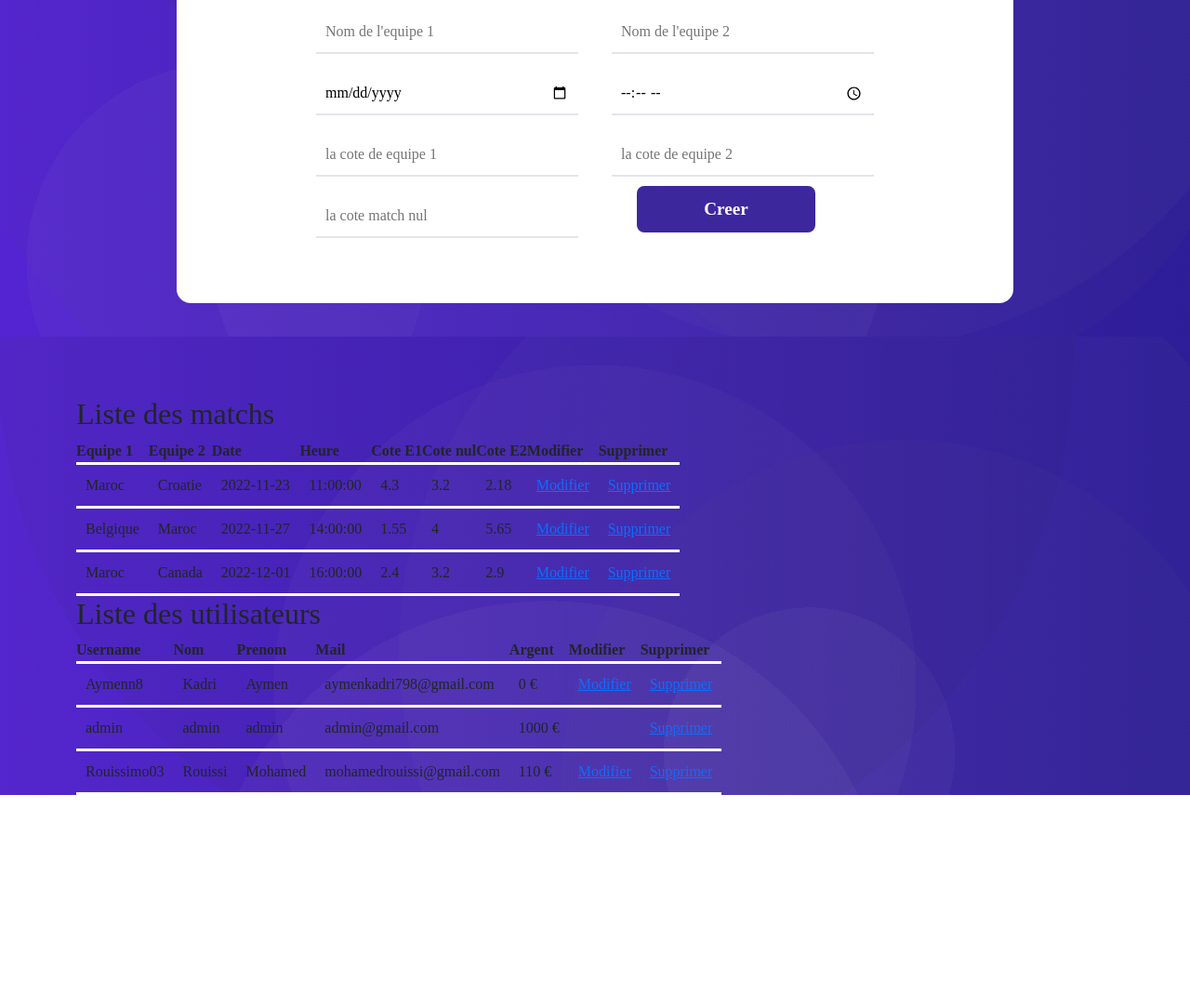
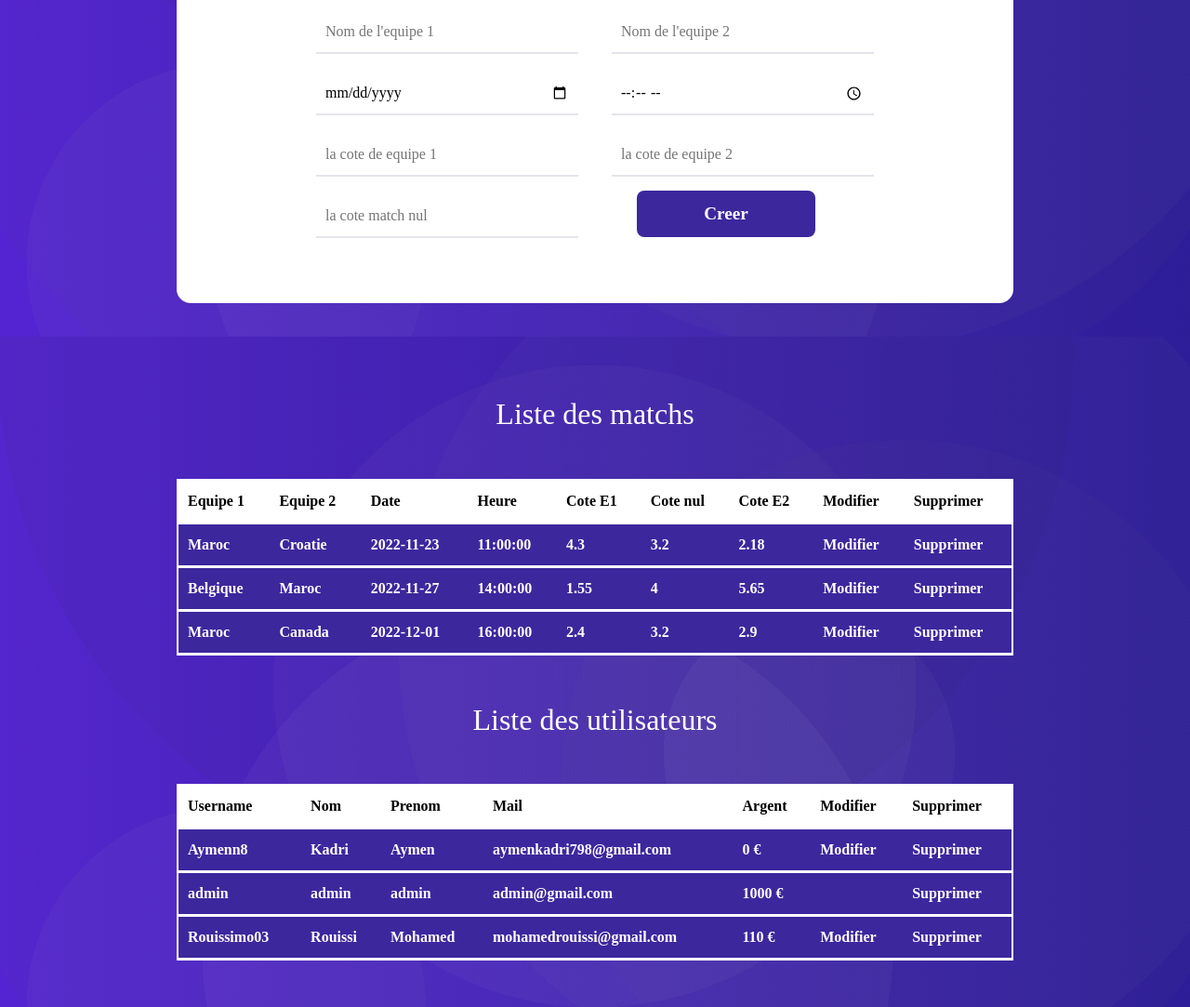
Before and after one commit to aymendev8/Binamax, a PHP site: page /staffmenu.php in a window 1280 px wide. Shown: the part 438-1521 px from the top of the page at 93% size. Before the commit the page ends 1293 px from the top, so only its background shows below. Run offline with PHP 8.4, Linux system fonts and the light colour scheme; a user stored in the database is signed in; data comes from the database, SQL or seed files in the repository.

Commit message:
css du staffmenu + fix bug edit

```diff
--- a/Styles/edit.css
+++ b/Styles/edit.css
@@ -65,3 +65,19 @@ section#edit .container form button {
     outline: none;
     margin: 0 auto;
 }
+
+section#edit .container form select#vainqueur {
+    width: 100%;
+    margin: 10px 0;
+    padding: 10px;
+    box-sizing: border-box;
+    border : none;
+    outline: none;
+    border-bottom: 2px solid #e4e4ec;
+    transition: 0.2s;
+}
+
+section#edit .container form button#creer {
+    margin-top: 5px;
+
+}
--- a/Styles/staffmenu.css
+++ b/Styles/staffmenu.css
@@ -1,12 +1,12 @@
 
-section#list_match .container h2 {
+section.liste .container h2 {
     color: white;
     text-align: center;
     margin-bottom: 50px;
 }
 
 
-section#list_match .container .tableau {
+section.liste .container .tableau {
     align-items: center;
     border-collapse: collapse;
     min-width: 900px;
@@ -18,24 +18,27 @@ section#list_match .container .tableau {
     margin-bottom: 50px;
 }
 
-section#list_match .container .tableau th {
+section.liste .container .tableau th {
     background-color:white;
     color:  black;
     font-weight: bold;
 }
 
-section#list_match .container .tableau th,td {
+section.liste .container .tableau th,td {
     padding: 10px 10px;
     text-align: left;
 }
 
-section#list_match .container .tableau TD {
+section.liste .container .tableau TD {
     background-color: #3C279D;
     color: white;
     font-weight: bold;
 }
-
-section#list_match .container .tableau tbody tr,th,td {
+section.liste .container .tableau tr td a {
+    color: white;
+    text-decoration: none;
+}
+section.liste .container .tableau tbody tr,th,td {
     border-bottom: 3px solid white;
 
 }
```
